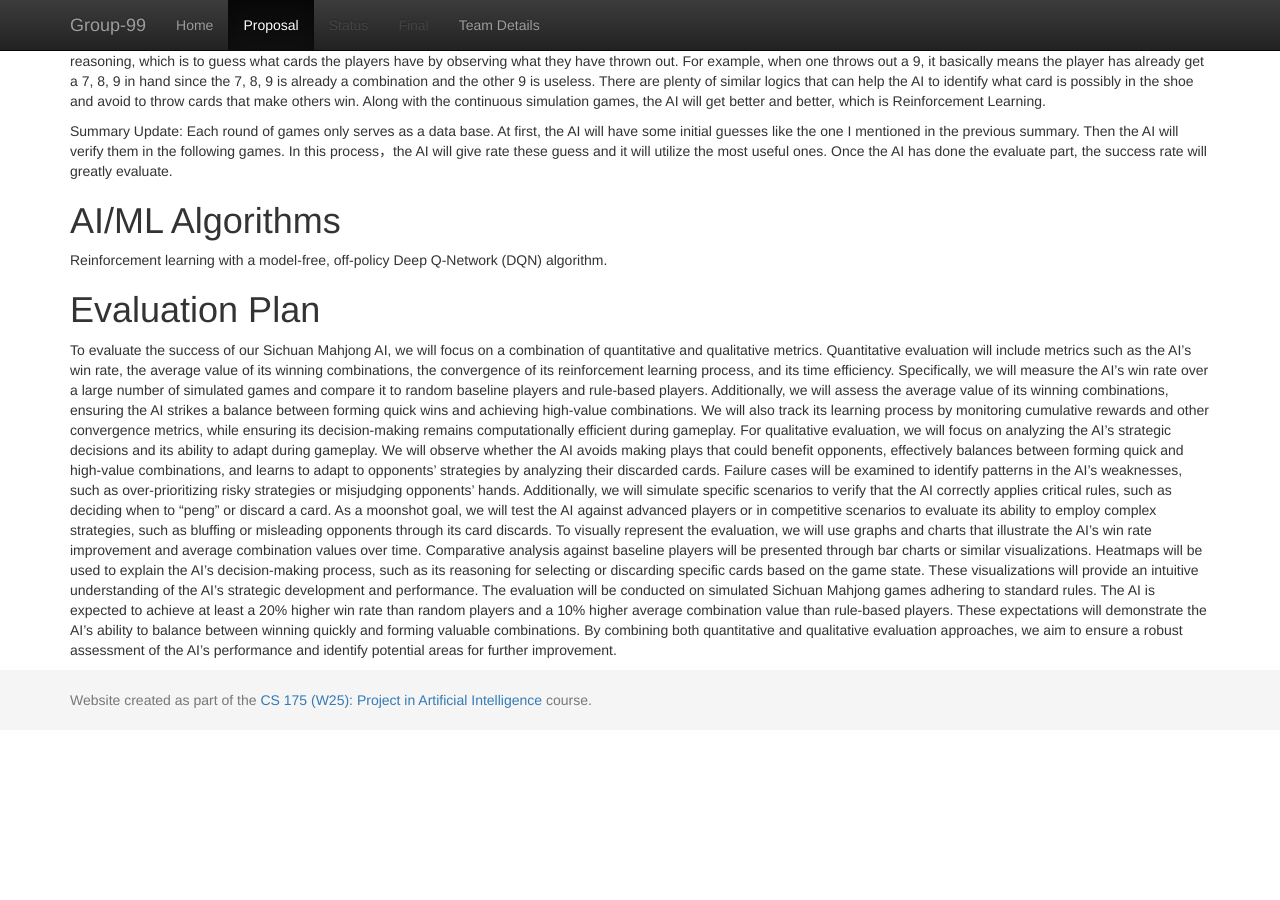
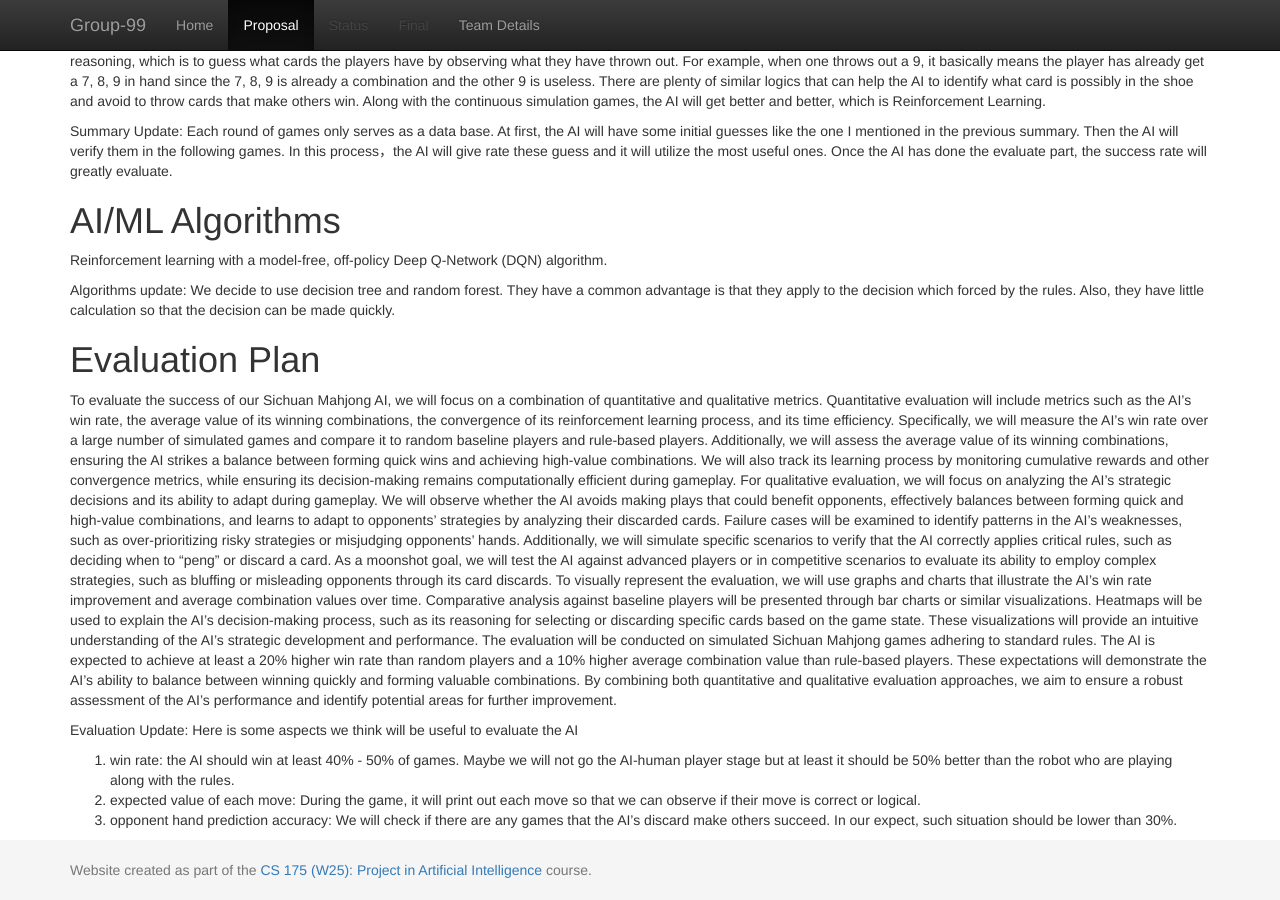
Before and after one commit to lzxtxdys/Sichuan-Mahjong, a Jekyll site: the page built from docs/proposal.md, in a window 1280 px wide and 900 px high, scrolled down 712 px. Built offline with Jekyll 4.4.1, drawn with Linux system fonts in a browser that asks for light colours; before the commit the page ends 1442 px from its top, so only the background shows below that.

Commit message:
evaluation plan update

```diff
--- a/docs/proposal.md
+++ b/docs/proposal.md
@@ -35,9 +35,16 @@ Summary Update: Each round of games only serves as a data base. At first, the AI
 # AI/ML Algorithms
 Reinforcement learning with a model-free, off-policy Deep Q-Network (DQN) algorithm.
 
+Algorithms update: We decide to use decision tree and random forest. They have a common advantage is that they apply to the decision which forced by the rules. Also, they have little calculation so that the decision can be made quickly.
+
 
 # Evaluation Plan
 To evaluate the success of our Sichuan Mahjong AI, we will focus on a combination of quantitative and qualitative metrics. Quantitative evaluation will include metrics such as the AI’s win rate, the average value of its winning combinations, the convergence of its reinforcement learning process, and its time efficiency. Specifically, we will measure the AI’s win rate over a large number of simulated games and compare it to random baseline players and rule-based players. Additionally, we will assess the average value of its winning combinations, ensuring the AI strikes a balance between forming quick wins and achieving high-value combinations. We will also track its learning process by monitoring cumulative rewards and other convergence metrics, while ensuring its decision-making remains computationally efficient during gameplay.
 For qualitative evaluation, we will focus on analyzing the AI’s strategic decisions and its ability to adapt during gameplay. We will observe whether the AI avoids making plays that could benefit opponents, effectively balances between forming quick and high-value combinations, and learns to adapt to opponents’ strategies by analyzing their discarded cards. Failure cases will be examined to identify patterns in the AI’s weaknesses, such as over-prioritizing risky strategies or misjudging opponents’ hands. Additionally, we will simulate specific scenarios to verify that the AI correctly applies critical rules, such as deciding when to “peng” or discard a card. As a moonshot goal, we will test the AI against advanced players or in competitive scenarios to evaluate its ability to employ complex strategies, such as bluffing or misleading opponents through its card discards.
 To visually represent the evaluation, we will use graphs and charts that illustrate the AI’s win rate improvement and average combination values over time. Comparative analysis against baseline players will be presented through bar charts or similar visualizations. Heatmaps will be used to explain the AI’s decision-making process, such as its reasoning for selecting or discarding specific cards based on the game state. These visualizations will provide an intuitive understanding of the AI’s strategic development and performance.
 The evaluation will be conducted on simulated Sichuan Mahjong games adhering to standard rules. The AI is expected to achieve at least a 20% higher win rate than random players and a 10% higher average combination value than rule-based players. These expectations will demonstrate the AI’s ability to balance between winning quickly and forming valuable combinations. By combining both quantitative and qualitative evaluation approaches, we aim to ensure a robust assessment of the AI’s performance and identify potential areas for further improvement.
+
+Evaluation Update: Here is some aspects we think will be useful to evaluate the AI
+1. win rate: the AI should win at least 40% - 50% of games. Maybe we will not go the AI-human player stage but at least it should be 50% better than the robot who are playing along with the rules.
+2. expected value of each move: During the game, it will print out each move so that we can observe if their move is correct or logical.
+3. opponent hand prediction accuracy: We will check if there are any games that the AI's discard make others succeed. In our expect, such situation should be lower than 30%.
```
